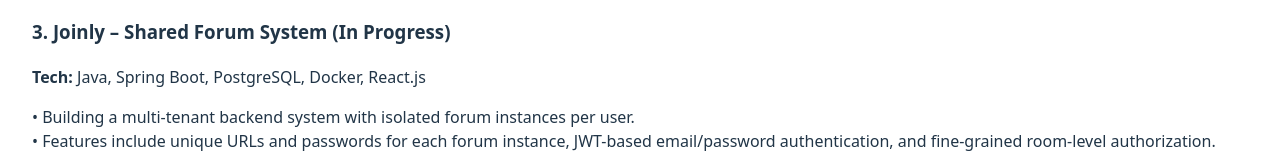
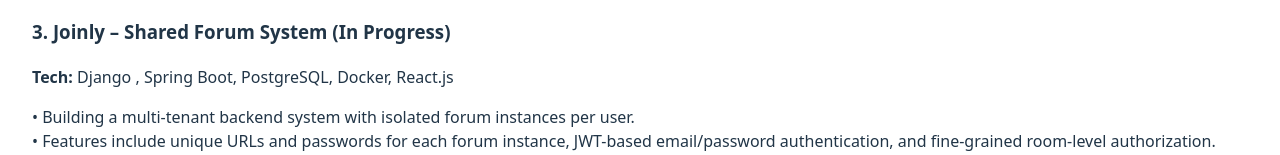
Before and after one commit to sarv-projects/sarvesh-portfolio, a React (Vite) app: page / in a window 1280 px wide. Shown: the part 1025-1180 px from the top of the page. Built offline with nearby package versions, Linux system fonts and the light colour scheme.

Commit message:
july24 2025 commit

```diff
--- a/src/components/Projects.jsx
+++ b/src/components/Projects.jsx
@@ -22,7 +22,7 @@ const projects = [
   },
   {
     title: "3. Joinly – Shared Forum System (In Progress)",
-    tech: " Java, Spring Boot, PostgreSQL, Docker, React.js",
+    tech: " Django , Spring Boot, PostgreSQL, Docker, React.js",
     description: `
 • Building a multi-tenant backend system with isolated forum instances per user.
 • Features include unique URLs and passwords for each forum instance, JWT-based email/password authentication, and fine-grained room-level authorization.
```
